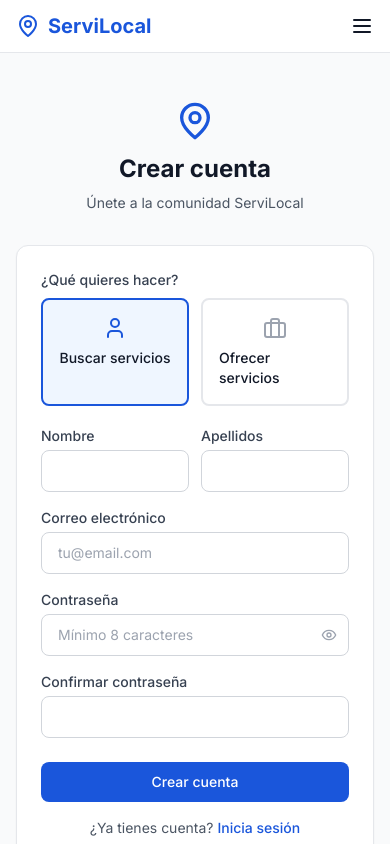
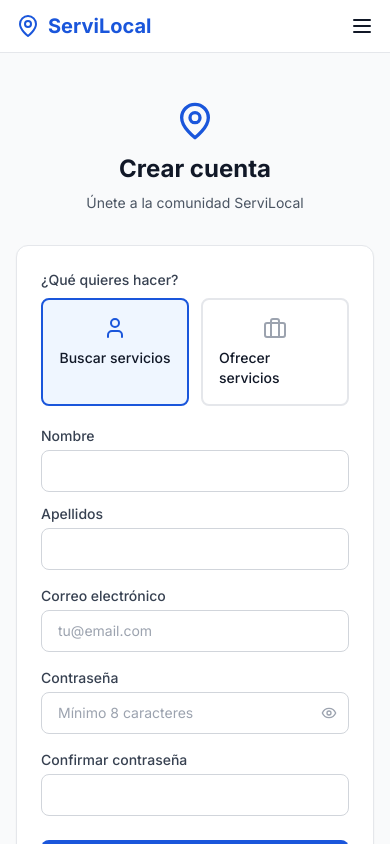
Before and after one commit to Federicojaviermartino/servilocal, a Next.js app in the folder frontend/: page /auth/register in a window 390 px wide. Shown: the top 844 px of the page. Built offline with nearby package versions, Linux system fonts and the light colour scheme; no server answers.

Commit message:
Evita que las rejillas y las pestañas se aplasten en pantallas estrechas

```diff
--- a/frontend/src/app/auth/register/page.tsx
+++ b/frontend/src/app/auth/register/page.tsx
@@ -92,7 +92,7 @@ export default function RegisterPage() {
               </div>
             </fieldset>
 
-            <div className="mb-4 grid grid-cols-2 gap-3">
+            <div className="mb-4 grid grid-cols-1 gap-3 sm:grid-cols-2">
               <div>
                 <label htmlFor="firstName" className="label">Nombre</label>
                 <input
--- a/frontend/src/app/dashboard/bookings-received/page.tsx
+++ b/frontend/src/app/dashboard/bookings-received/page.tsx
@@ -74,7 +74,7 @@ export default function BookingsReceivedPage() {
         Reservas recibidas
       </h1>
 
-      <div className="bg-white rounded-lg shadow-card p-1 mb-4 inline-flex">
+      <div className="bg-white rounded-lg shadow-card p-1 mb-4 inline-flex max-w-full flex-wrap gap-1">
         {tabs.map((t) => (
           <button
             key={t.id}
--- a/frontend/src/app/dashboard/bookings/page.tsx
+++ b/frontend/src/app/dashboard/bookings/page.tsx
@@ -32,7 +32,7 @@ export default function MyBookingsPage() {
     <div>
       <h1 className="text-2xl font-bold text-neutral-900 mb-6">Mis reservas</h1>
 
-      <div className="bg-white rounded-lg shadow-card p-1 mb-4 inline-flex">
+      <div className="bg-white rounded-lg shadow-card p-1 mb-4 inline-flex max-w-full flex-wrap gap-1">
         {tabs.map((t) => (
           <button
             key={t.id}
--- a/frontend/src/components/organisms/BookingForm.tsx
+++ b/frontend/src/components/organisms/BookingForm.tsx
@@ -62,7 +62,7 @@ export default function BookingForm({
 
   return (
     <form onSubmit={handleSubmit} className="space-y-5">
-      <div className="grid grid-cols-2 gap-4">
+      <div className="grid grid-cols-1 gap-4 sm:grid-cols-2">
         <Input
           type="date"
           label="Fecha"
```
